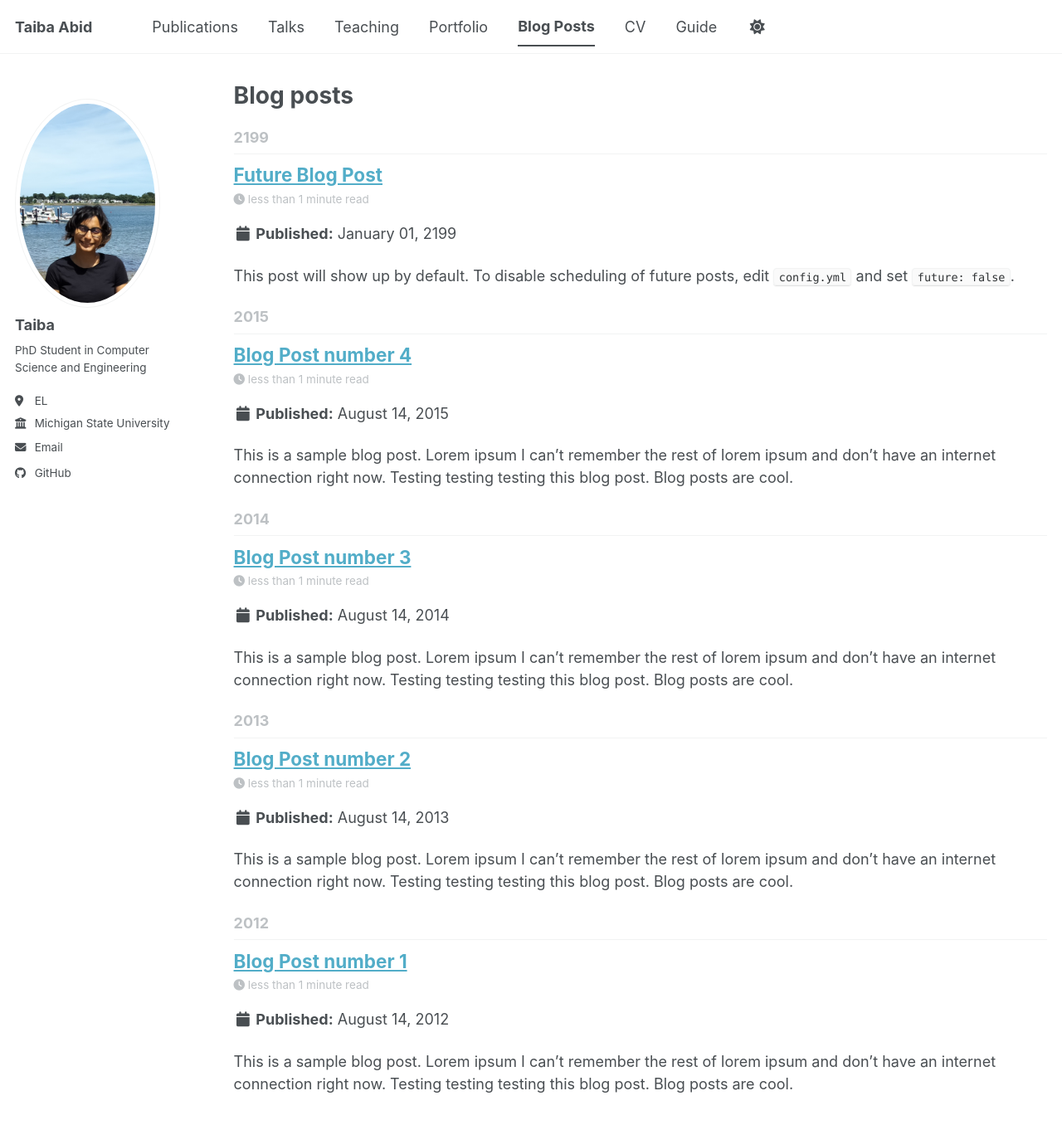
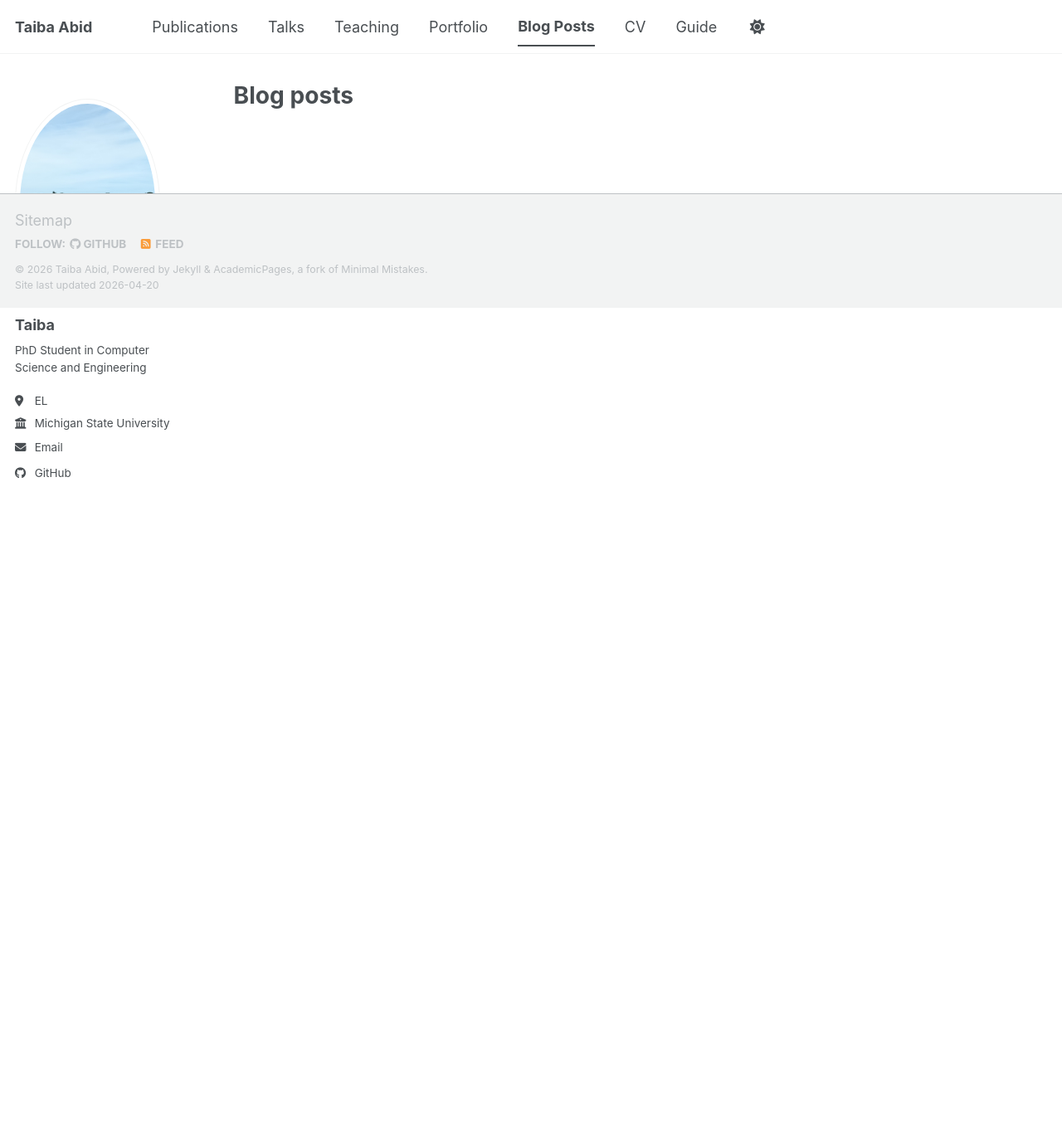
Before and after one commit to abtaiba/abtaiba.github.io2, a Jekyll site: the page built from _pages/year-archive.html, in a window 1280 px wide and 1400 px high. Shown: the top 1356 px of the window at 83% size. Built offline with Jekyll 4.4.1, drawn with Linux system fonts in a browser that asks for light colours; a script bundle is joined from its source files by our own code; library files that are not in the unit come from our copies; a file with an impossible date is left out.

Commit message:
changed posts

```diff
--- a/_posts/2012-08-14-blog-post-1.md
+++ b/_posts/2012-08-14-blog-post-1.md
@@ -1,20 +1,10 @@
 ---
-title: 'Blog Post number 1'
-date: 2012-08-14
-permalink: /posts/2012/08/blog-post-1/
+title: 'XAI is just Causality'
+date:
+permalink: /posts/2026/03/XAI-Causality/
 tags:
-  - cool posts
-  - category1
-  - category2
+  - XAI
+  - Causality
 ---
 
-This is a sample blog post. Lorem ipsum I can't remember the rest of lorem ipsum and don't have an internet connection right now. Testing testing testing this blog post. Blog posts are cool.
-
-Headings are cool
-======
-
-You can have many headings
-======
-
-Aren't headings cool?
-------
+This is a summary of a position paper.
--- a/_posts/2013-08-14-blog-post-2.md
+++ /dev/null
@@ -1,20 +0,0 @@
----
-title: 'Blog Post number 2'
-date: 2013-08-14
-permalink: /posts/2013/08/blog-post-2/
-tags:
-  - cool posts
-  - category1
-  - category2
----
-
-This is a sample blog post. Lorem ipsum I can't remember the rest of lorem ipsum and don't have an internet connection right now. Testing testing testing this blog post. Blog posts are cool.
-
-Headings are cool
-======
-
-You can have many headings
-======
-
-Aren't headings cool?
-------
--- a/_posts/2014-08-14-blog-post-3.md
+++ /dev/null
@@ -1,20 +0,0 @@
----
-title: 'Blog Post number 3'
-date: 2014-08-14
-permalink: /posts/2014/08/blog-post-3/
-tags:
-  - cool posts
-  - category1
-  - category2
----
-
-This is a sample blog post. Lorem ipsum I can't remember the rest of lorem ipsum and don't have an internet connection right now. Testing testing testing this blog post. Blog posts are cool.
-
-Headings are cool
-======
-
-You can have many headings
-======
-
-Aren't headings cool?
-------
--- a/_posts/2199-01-01-future-post.md
+++ /dev/null
@@ -1,11 +0,0 @@
----
-title: 'Future Blog Post'
-date: 2199-01-01
-permalink: /posts/2012/08/blog-post-4/
-tags:
-  - cool posts
-  - category1
-  - category2
----
-
-This post will show up by default. To disable scheduling of future posts, edit `config.yml` and set `future: false`.
```
Also changed, not shown: _posts/2015-08-14-blog-post-4.md (deleted, +0 -20 lines).
